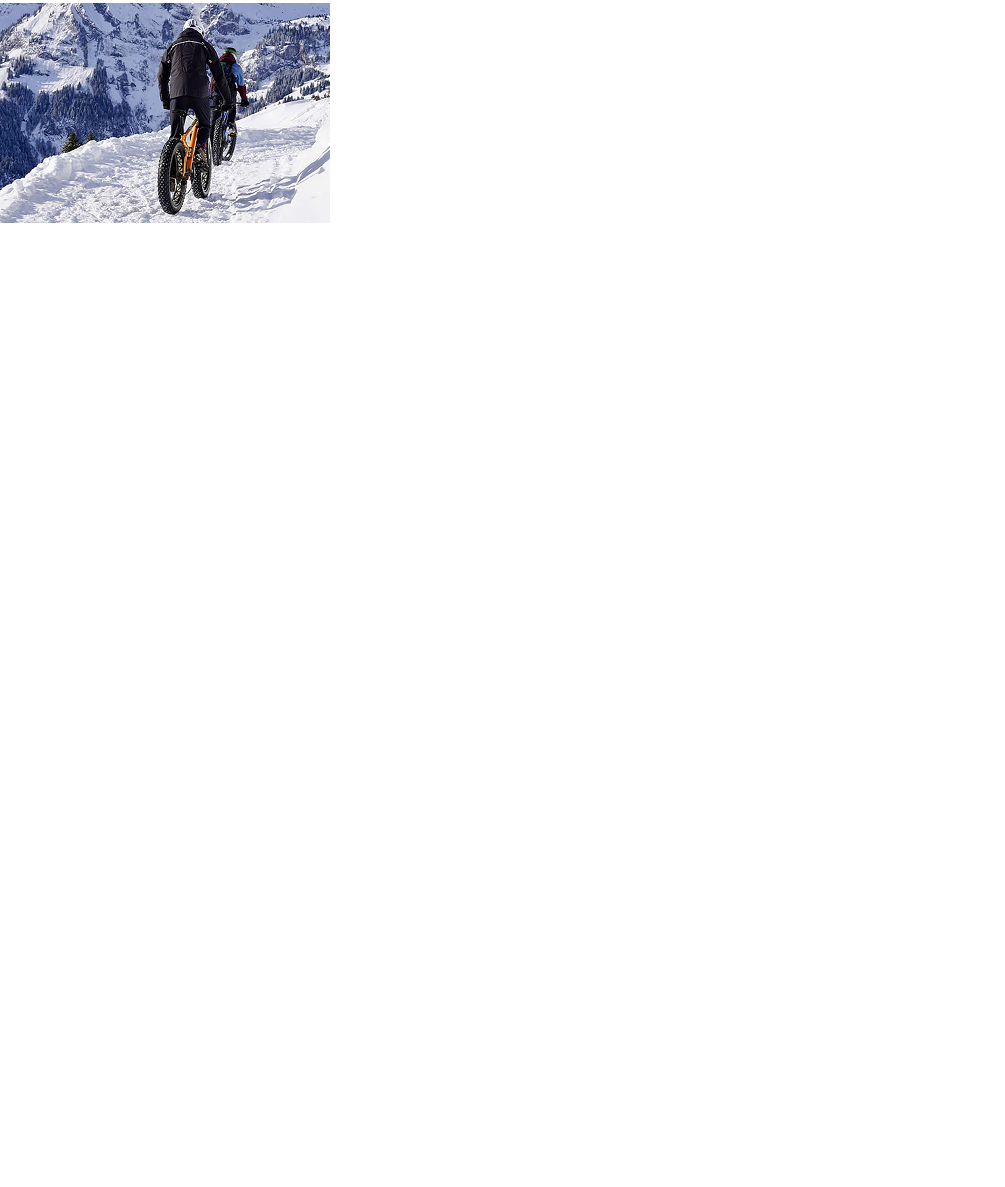
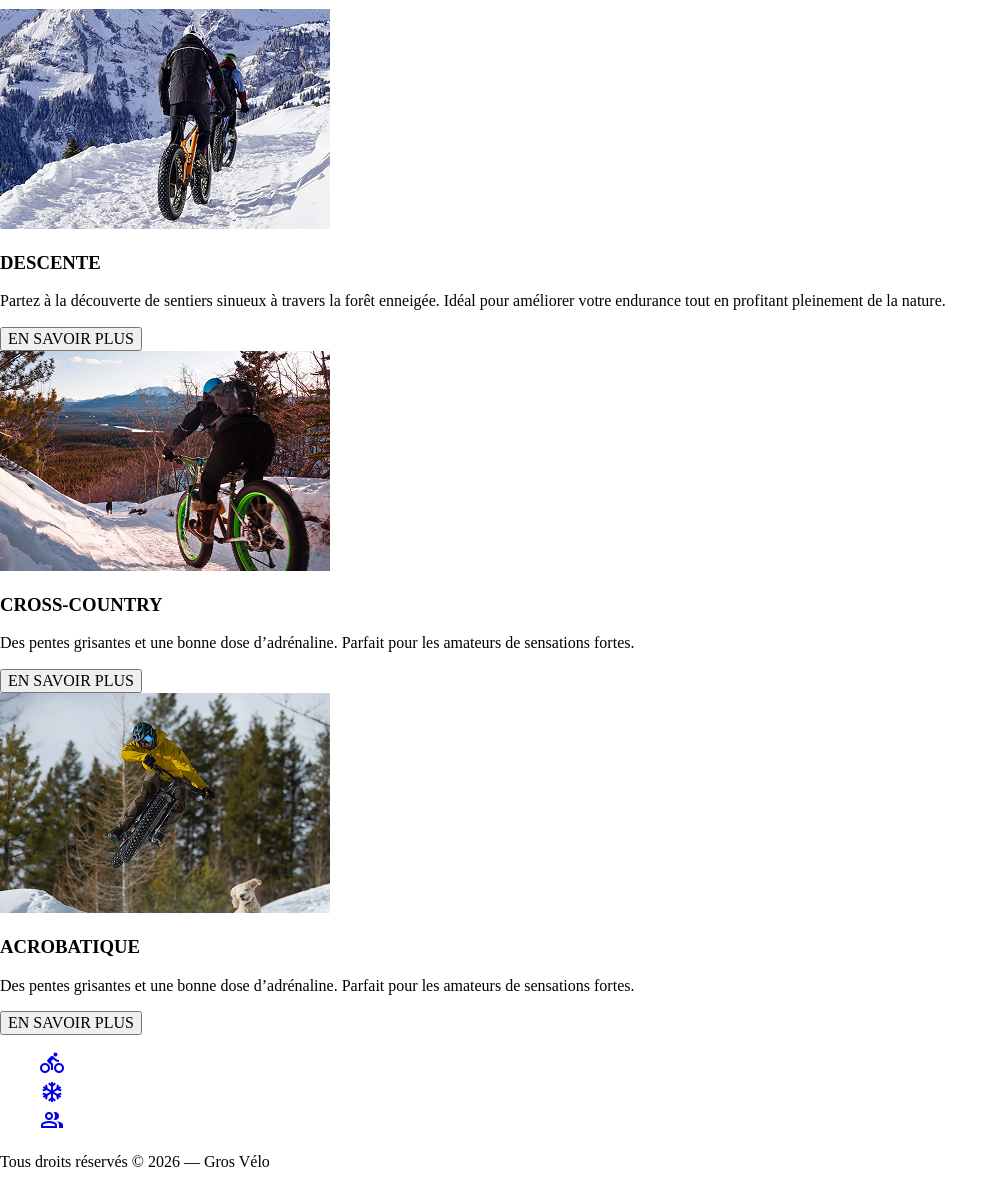
Before and after one commit to phviv/laboratoire7, a plain HTML site: page index.html in a window 1280 px wide. Shown: the part 392-1579 px from the top of the page, without its empty margins (0-1005 px from the left). Before the commit the page ends 800 px from the top, so only its background shows below. Drawn offline with nearby package versions, Linux system fonts and the light colour scheme.

Commit message:
changements

```diff
--- a/css/styles.css
+++ b/css/styles.css
@@ -0,0 +1,46 @@
+/* GÉNÉRIQUE */
+html{
+    box-sizing: border-box;
+}
+
+*, *:before, *:after{
+    box-sizing: inherit;
+}
+
+/* BASE */
+body{
+    font: Raleway, Robot, sans-serif;
+    margin: 0;
+    padding: 0;
+}
+
+.wrappper{
+    max-width: 1280px;
+    margin: 0 auto;
+}
+
+a{
+    text-decoration: none;
+}
+
+ul{
+    list-style: none;
+}
+
+/* ÉLÉMENTS TYPOGRAPHIQUES */
+
+/* COMPOSANTS */
+.header.wrappper{
+    display: flex;
+    align-items: center;
+    justify-content: space-between;
+    background: #fff;
+}
+
+.menu{
+   display: flex;
+}
+
+.hero{
+    background: url(../images/hero.jpg) no-repeat center center/cover;
+}
--- a/index.html
+++ b/index.html
@@ -13,13 +13,17 @@
     <link rel="preconnect" href="https://fonts.gstatic.com" crossorigin>
     <link href="https://fonts.googleapis.com/css2?family=Raleway:ital,wght@0,100..900;1,100..900&display=swap" rel="stylesheet">
 
+    <link rel="stylesheet" href="https://fonts.googleapis.com/css2?family=Material+Symbols+Outlined:opsz,wght,FILL,GRAD@20..48,100..700,0..1,-50..200"/>
+    <link rel="stylesheet" href="https://fonts.googleapis.com/css2?family=Material+Symbols+Outlined:opsz,wght,FILL,GRAD@24,400,0,0"/>
+    <link rel="stylesheet" href="https://fonts.googleapis.com/css2?family=Material+Symbols+Outlined:opsz,wght,FILL,GRAD@20..48,100..700,0..1,-50..200"/>
+
     <link rel="stylesheet" href="css/styles.css">
     <script src="js/script.js">defer</script>
 </head>
 <body>
     <header>
         <div class="wrapper">
-            <a href="index.html" class="logo" alt="logo">GROS VÉLOS</a>
+            <a href="index.html" class="logo">GROS VÉLOS</a>
             <nav class="menu">
                 <ul>
                     <li><a href="#">MODÈLES</a></li>
@@ -28,7 +32,7 @@
                     <li><a href="#">CONTACT</a></li>
                 </ul>
             </nav>
-            <a href="#" class="billeterie">BILLETS</a>
+            <button class="billeterie">BILLETS</button>
         </div>
     </header>
 
@@ -43,23 +47,44 @@
     </section>
 
     <section class="contenu">
+        <div class="wrapper">
             <h2>NOS CIRCUITS FAT BIKE</h2>
             <p>Pensés pour tous les niveaux et toutes les envies, nos parcours vous offrent des expériences variées au cœur de paysages hivernaux exceptionnels. Adrénaline, défi technique ou balade contemplative — il y a un circuit pour vous.</p>
+
             <div class="conteneur">
                 <article>
                     <img src="images/descente.jpg" alt="descente">
-                <h3></h3>
-                <p></p>
+                        <h3>DESCENTE</h3>
+                        <p>Partez à la découverte de sentiers sinueux à travers la forêt enneigée. Idéal pour améliorer votre endurance tout en profitant pleinement de la nature.</p>
+                        <button class="bouton">EN SAVOIR PLUS</button>
                 </article>
                 <article>
-                <h3></h3>
-                <p></p>
+                    <img src="images/crosscountry.jpg" alt="crosscountry">
+                        <h3>CROSS-COUNTRY</h3>
+                        <p>Des pentes grisantes et une bonne dose d’adrénaline. Parfait pour les amateurs de sensations fortes.</p>
+                        <button class="bouton">EN SAVOIR PLUS</button>
                 </article>
                 <article>
-                <h3></h3>
-                <p></p>
+                    <img src="images/acrobatique.jpg" alt="acrobatique">
+                        <h3>ACROBATIQUE</h3>
+                        <p>Des pentes grisantes et une bonne dose d’adrénaline. Parfait pour les amateurs de sensations fortes.</p>
+                        <button class="bouton">EN SAVOIR PLUS</button>
                 </article>
             </div>
+        </div>
     </section>
+
+    <footer>
+        <div class="wrapper">
+            <ul>
+                <li><a href="#"><span class="material-symbols-outlined">directions_bike</span></a></li>
+                <li><a href="#"><span class="material-symbols-outlined">snowflake</span></a></li>
+                <li><a href="#"><span class="material-symbols-outlined">group</span></a></li>
+            </ul>
+            <p>Tous droits réservés © 2026 — Gros Vélo</p>
+        </div>
+    </footer>
+
+    <div class="modale"></div>
 </body>
 </html>
```
Lines whose indentation alone changed are shown as unchanged.
